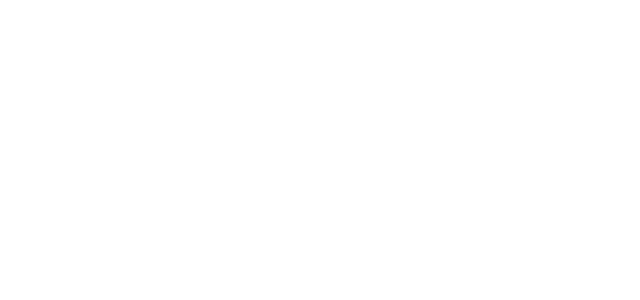
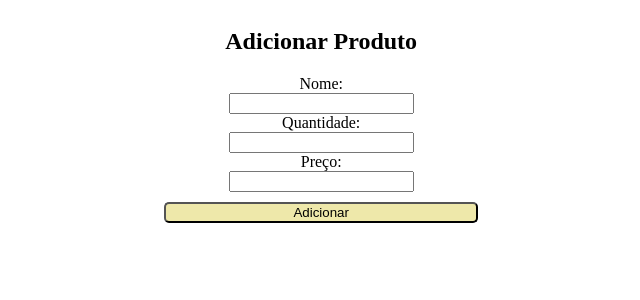
Before and after one commit to glacykm11/SupermercadoList, an Angular app: page /modal in a window 1280 px wide. Before the commit this address led to /. Shown: the top 300 px of the page, without its empty margins (314-954 px from the left). Built offline with nearby package versions, Linux system fonts and the light colour scheme.

Commit message:
correções adicionarProduto

```diff
--- a/db.json
+++ b/db.json
@@ -19,10 +19,16 @@
       "preco": 40
     },
     {
-            "id": 4,
-            "nome": "Brilhante",
-            "quantidade": 1,
-            "preco": 20
+      "nome": "Pizza",
+      "quantidade": "5",
+      "preco": "10",
+      "id": 4
+    },
+    {
+      "nome": "Morango",
+      "quantidade": "1",
+      "preco": "4",
+      "id": 5
     }
   ]
 }
--- a/src/app/app-routing.module.ts
+++ b/src/app/app-routing.module.ts
@@ -1,3 +1,4 @@
+import { ModalComponent } from './shared/modal/modal.component';
 import { NgModule } from '@angular/core';
 import { RouterModule, Routes } from '@angular/router';
 import { CardListaProdutosComponent } from './components/card-lista-produtos/card-lista-produtos.component'
@@ -6,7 +7,9 @@ import { HomeComponent } from './home/home.component';
 
 const routes: Routes = [
   {path: '', component: HomeComponent},
-  {path:'lista-produtos', component: CardListaProdutosComponent}
+  {path:'lista-produtos', component: CardListaProdutosComponent},
+  {path:'modal', component: ModalComponent},
+
 ]
 
 @NgModule({
--- a/src/app/components/card-lista-produtos/card-lista-produtos.component.html
+++ b/src/app/components/card-lista-produtos/card-lista-produtos.component.html
@@ -1,7 +1,8 @@
+
 <section class="card-lista-produtos">
     <header class="cabecalho-produtos">
         <h1 class="titulo-card-lista-produtos">PRODUTOS</h1>
-
+        <span><app-opcoes></app-opcoes></span>
         <section class="linhas-iniciais">
             <p>ID</p>
             <p>Nome</p>
--- a/src/app/shared/modal/modal.component.html
+++ b/src/app/shared/modal/modal.component.html
@@ -6,13 +6,13 @@
     <section id="produtoForm">
         <form [formGroup]="produtoForm" (ngSubmit)="adicionarProduto(produtoForm)">
             <label>Nome:</label>
-            <input type="text" formControlName="nomeProduto">
+            <input type="text"  formControlName="nome">
 
             <label>Quantidade:</label>
-            <input type="text" formControlName="quantidadeProduto">
+            <input type="text" name="quantidadeProduto" formControlName="quantidade">
 
             <label>Preço:</label>
-            <input type="text" formControlName="precoProduto">
+            <input type="text"  formControlName="preco">
         </form>
     </section>
 
--- a/src/app/shared/modal/modal.component.ts
+++ b/src/app/shared/modal/modal.component.ts
@@ -14,19 +14,15 @@ export class ModalComponent implements OnInit {
 
   constructor(private produtoService: ProdutoServiceService){}
 
-  ngOnInit(): void {
-
-  }
+  ngOnInit(): void {}
 
   produtoForm = new FormGroup({
-    nomeProduto: new FormControl(''),
-    quantidadeProduto: new FormControl(''),
-    precoProduto: new FormControl(''),
+    nome: new FormControl(''),
+    quantidade: new FormControl(''),
+    preco: new FormControl(''),
   })
 
-
-
   adicionarProduto(form: any){
-    this.produtoService.saveProduct(this.produto).subscribe(response => console.log(response));
+    this.produtoService.saveProduct(form.value).subscribe();
   }
 }
--- a/src/app/shared/services/produto-service.service.ts
+++ b/src/app/shared/services/produto-service.service.ts
@@ -12,6 +12,7 @@ export class ProdutoServiceService {
 
   httpOptions = {
     headers: new HttpHeaders({ 'Content-Type': 'application/json' })
+
   }
 
   urlProdutos: string = 'http://localhost:3000/produtos'
--- a/src/index.html
+++ b/src/index.html
@@ -10,5 +10,7 @@
 </head>
 <body>
   <app-root></app-root>
+
+  <script src="https://kit.fontawesome.com/0b872b734a.js" crossorigin="anonymous"></script>
 </body>
 </html>
```
Also changed, not shown: src/app/app.module.ts (+7 -1 lines), src/assets/icons/lixo.png (added), src/assets/icons/mais.png (added). Lines whose indentation alone changed are shown as unchanged.
